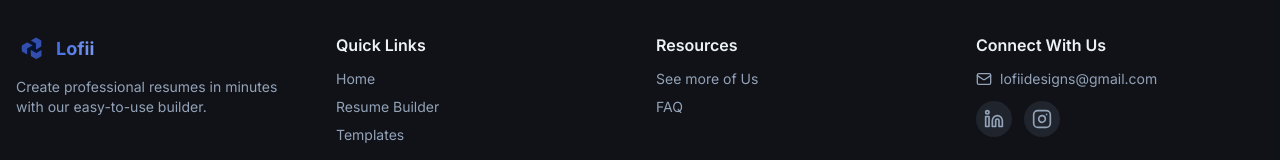
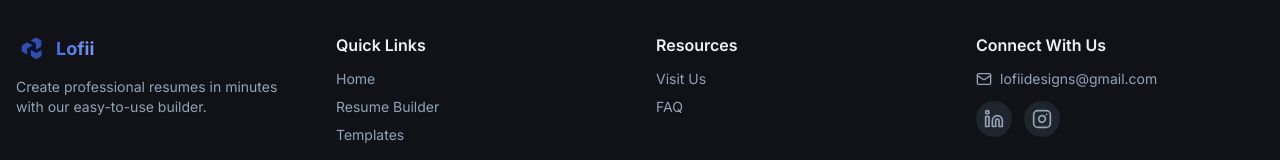
Before and after one commit to Neeraj6002/Resume-Builder, a React (Vite) app: page / in a window 1280 px wide. Shown: the part 1379-1539 px from the top of the page. Built offline with nearby package versions, Linux system fonts and the light colour scheme; the HTML template or start-up script is replaced by a standard one.

Commit message:
Update link text from 'See more of Us' to 'Visit Us'

```diff
--- a/src/pages/Home.tsx
+++ b/src/pages/Home.tsx
@@ -210,7 +210,7 @@ export default function Home() {
               <ul className="space-y-2 text-sm text-muted-foreground">
                 <li>
                   <a href="https://lofiicreations.netlify.app/" className="hover:text-foreground transition-colors">
-                    See more of Us
+                    Visit Us
                   </a>
                 </li>
 
```
